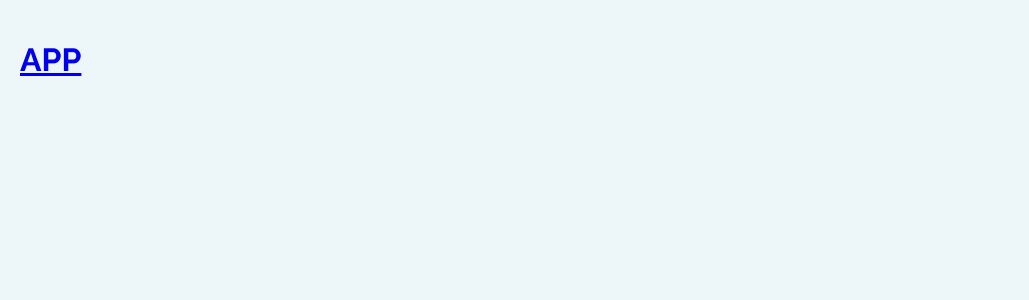
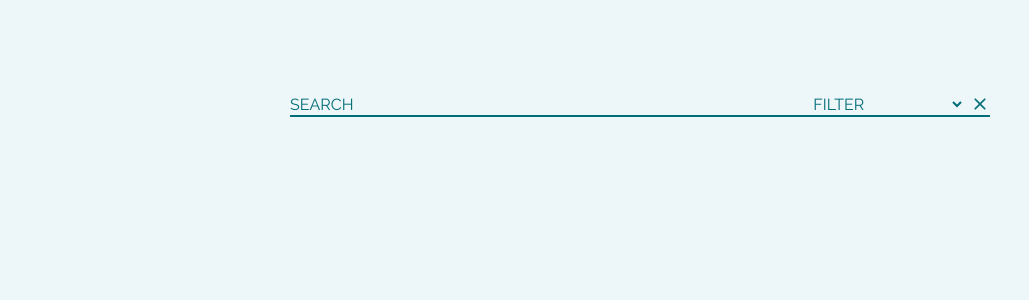
Before and after one commit to WilliamNordqvist/candidates, a React (Create React App) app: page / in a window 1280 px wide. Shown: the top 300 px of the page, without its empty margins (0-1029 px from the left). Built offline with nearby package versions, Linux system fonts and the light colour scheme.

Commit message:
add searchbar

```diff
--- a/src/index.css
+++ b/src/index.css
@@ -11,4 +11,16 @@ html {
 
 * {
   box-sizing: border-box;
+  font-family: Raleway;
 }
+
+input:focus,
+select:focus,
+textarea:focus,
+button:focus {
+    outline: none;
+}
+
+svg {
+  cursor: pointer;
+}
--- a/src/pages/App/App.tsx
+++ b/src/pages/App/App.tsx
@@ -1,12 +1,48 @@
-import React from "react";
-import { Link } from "react-router-dom";
+import React, { useState } from "react";
+import {
+  recruiterSteps,
+  useCandidates,
+} from "../../context/candidateContext";
+import { Input, Select, ClearInput, InputWrapper } from "./AppStyle";
 
 export const App: React.FC = () => {
+  const candidates = useCandidates();
+  const [searchWord, setSearchWord] = useState("");
+  const [selectedStage, setSelectedStage] = useState("");
+
+  if(!candidates){
+    return <p>Loading</p>
+  }
+
   return (
     <div>
-      <Link to="/add">
+      <InputWrapper>
+        <Input
+          id="search"
+          name="search"
+          placeholder="SEARCH"
+          value={searchWord}
+          onChange={(e) => setSearchWord(e.target.value)}
+        />
+
+        <Select
+          onChange={(e) => setSelectedStage(e.target.value)}
+          value={selectedStage}
+          name="Stage"
+          id="Stage"
+        >
+          <option hidden selected>
+            FILTER
+          </option>
+          {recruiterSteps.map((step) => (
+            <option value={step}>{step}</option>
+          ))}
+        </Select>
+        <ClearInput fontSize="small" onClick={() => setSelectedStage(" ")}/>
+      </InputWrapper>
+      {/* <Link to="/add">
         <h1>APP</h1>
-      </Link>
+      </Link> */}
     </div>
   );
 };
--- /dev/null
+++ b/src/pages/App/AppStyle.tsx
@@ -0,0 +1,46 @@
+import styled from "styled-components";
+import ClearIcon from '@mui/icons-material/Clear';
+
+export const InputWrapper = styled.div`
+display:flex;
+padding-top:6%;
+margin:auto;
+width:90%;
+max-width:700px ;
+border-bottom: 2px solid ${({ theme }) => theme.primary};
+`
+
+export const Input = styled.input`
+  width: 100%;
+  background: transparent;
+  border: none;
+  padding: 0;
+  color: ${({ theme }) => theme.primary};
+  border-radius: 0px;
+  font-size: 16px;
+
+  ::placeholder {
+    color: ${({ theme }) => theme.primary};
+  }
+`;
+
+export const Select = styled.select`
+  width: 30%;
+  background: transparent;
+  border: none;
+  font-family: Raleway;
+  color: ${({ theme }) => theme.primary};
+  text-transform:uppercase;
+  font-size:16px ;
+`;
+
+export const Label = styled.label`
+  color: ${({ theme }) => theme.primary};
+`;
+
+export const ClearInput = styled(ClearIcon)`
+border:none;
+background:transparent;
+color: ${({ theme }) => theme.primary};
+margin-left:5px;
+`
```
